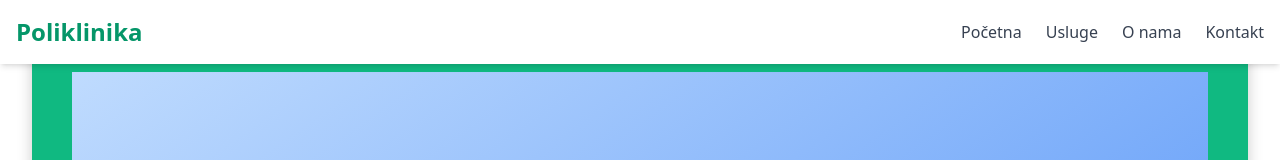
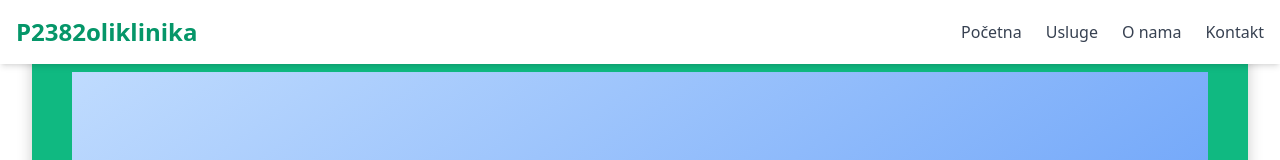
Before and after one commit to DadaKralj/Poliklinika, a React (Vite) app: page / in a window 1280 px wide. Shown: the top 160 px of the page. Built offline with nearby package versions, Linux system fonts and the light colour scheme.

Commit message:
konflikt1

```diff
--- a/src/components/Navbar.tsx
+++ b/src/components/Navbar.tsx
@@ -4,7 +4,7 @@ import { Link } from 'react-router-dom';
 const Navbar: React.FC = () => {
   return (
     <nav className="bg-white shadow-md fixed top-0 left-0 w-full p-4 flex justify-between items-center z-50">
-      <div className="text-2xl font-bold text-emerald-600">Poliklinika</div>
+      <div className="text-2xl font-bold text-emerald-600">P2382oliklinika</div>
       <div className="space-x-6">
         <Link to="/" className="text-gray-700 hover:text-emerald-600">Početna</Link>
         <Link to="/usluge" className="text-gray-700 hover:text-emerald-600">Usluge</Link>
```
